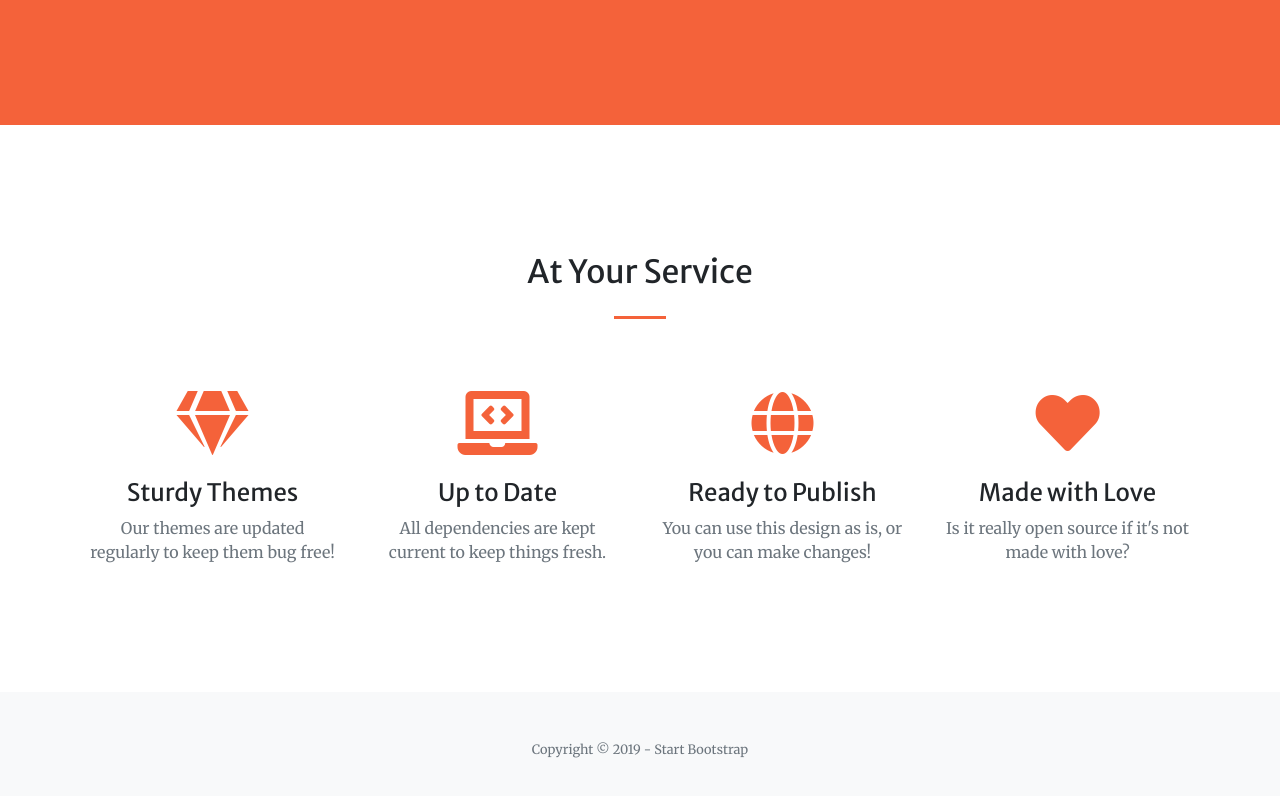
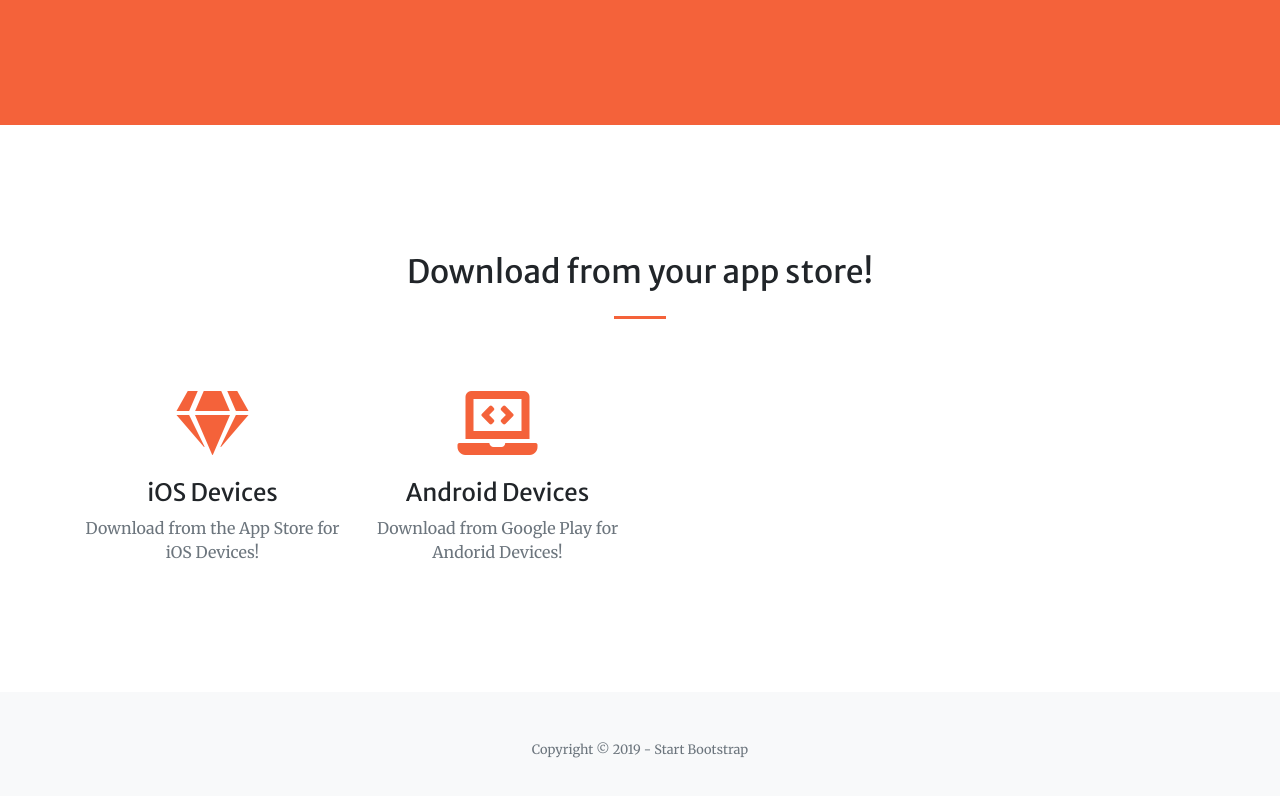
Before and after one commit to gurleen-matharoo/gurleen-matharoo.github.io, a website with bundled scripts: page index.html in a window 1280 px wide. Shown: the part 1140-1936 px from the top of the page. Built offline with nearby package versions, Linux system fonts and the light colour scheme.

Commit message:
edited dowload portion

```diff
--- a/index.html
+++ b/index.html
@@ -40,7 +40,7 @@
             <a class="nav-link js-scroll-trigger" href="#about">About</a>
           </li>
           <li class="nav-item">
-            <a class="nav-link js-scroll-trigger" href="#portfolio">How to Download</a>
+            <a class="nav-link js-scroll-trigger" href="#download">How to Download</a>
           </li>
         </ul>
       </div>
@@ -77,37 +77,23 @@
   </section>
 
   <!-- Services Section -->
-  <section class="page-section" id="services">
+  <section class="page-section" id="download">
     <div class="container">
-      <h2 class="text-center mt-0">At Your Service</h2>
+      <h2 class="text-center mt-0">Download from your app store!</h2>
       <hr class="divider my-4">
       <div class="row">
         <div class="col-lg-3 col-md-6 text-center">
           <div class="mt-5">
             <i class="fas fa-4x fa-gem text-primary mb-4"></i>
-            <h3 class="h4 mb-2">Sturdy Themes</h3>
-            <p class="text-muted mb-0">Our themes are updated regularly to keep them bug free!</p>
+            <h3 class="h4 mb-2">iOS Devices</h3>
+            <p class="text-muted mb-0">Download from the App Store for iOS Devices!</p>
           </div>
         </div>
         <div class="col-lg-3 col-md-6 text-center">
           <div class="mt-5">
             <i class="fas fa-4x fa-laptop-code text-primary mb-4"></i>
-            <h3 class="h4 mb-2">Up to Date</h3>
-            <p class="text-muted mb-0">All dependencies are kept current to keep things fresh.</p>
-          </div>
-        </div>
-        <div class="col-lg-3 col-md-6 text-center">
-          <div class="mt-5">
-            <i class="fas fa-4x fa-globe text-primary mb-4"></i>
-            <h3 class="h4 mb-2">Ready to Publish</h3>
-            <p class="text-muted mb-0">You can use this design as is, or you can make changes!</p>
-          </div>
-        </div>
-        <div class="col-lg-3 col-md-6 text-center">
-          <div class="mt-5">
-            <i class="fas fa-4x fa-heart text-primary mb-4"></i>
-            <h3 class="h4 mb-2">Made with Love</h3>
-            <p class="text-muted mb-0">Is it really open source if it's not made with love?</p>
+            <h3 class="h4 mb-2">Android Devices</h3>
+            <p class="text-muted mb-0">Download from Google Play for Andorid Devices!</p>
           </div>
         </div>
       </div>
```
